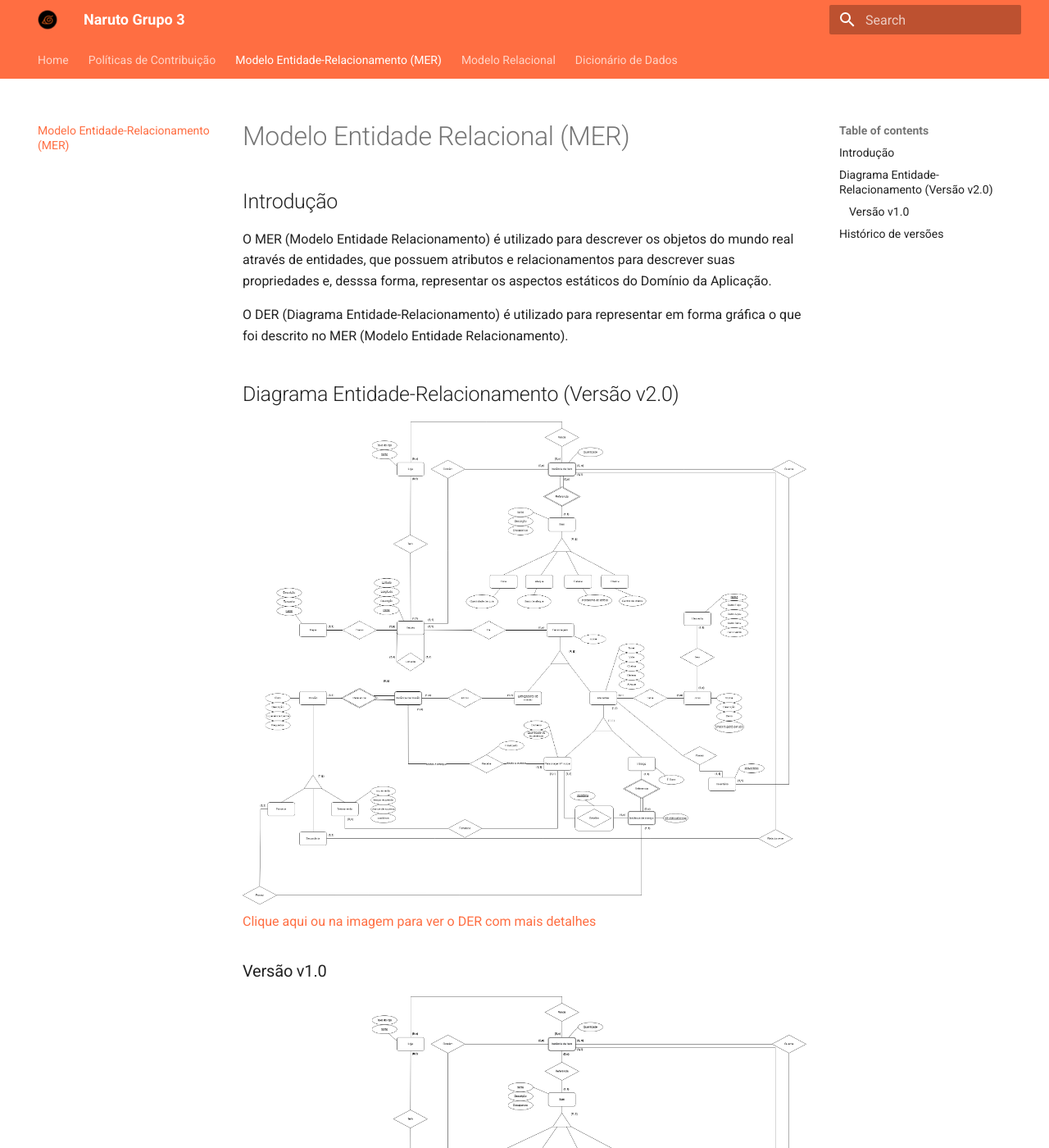
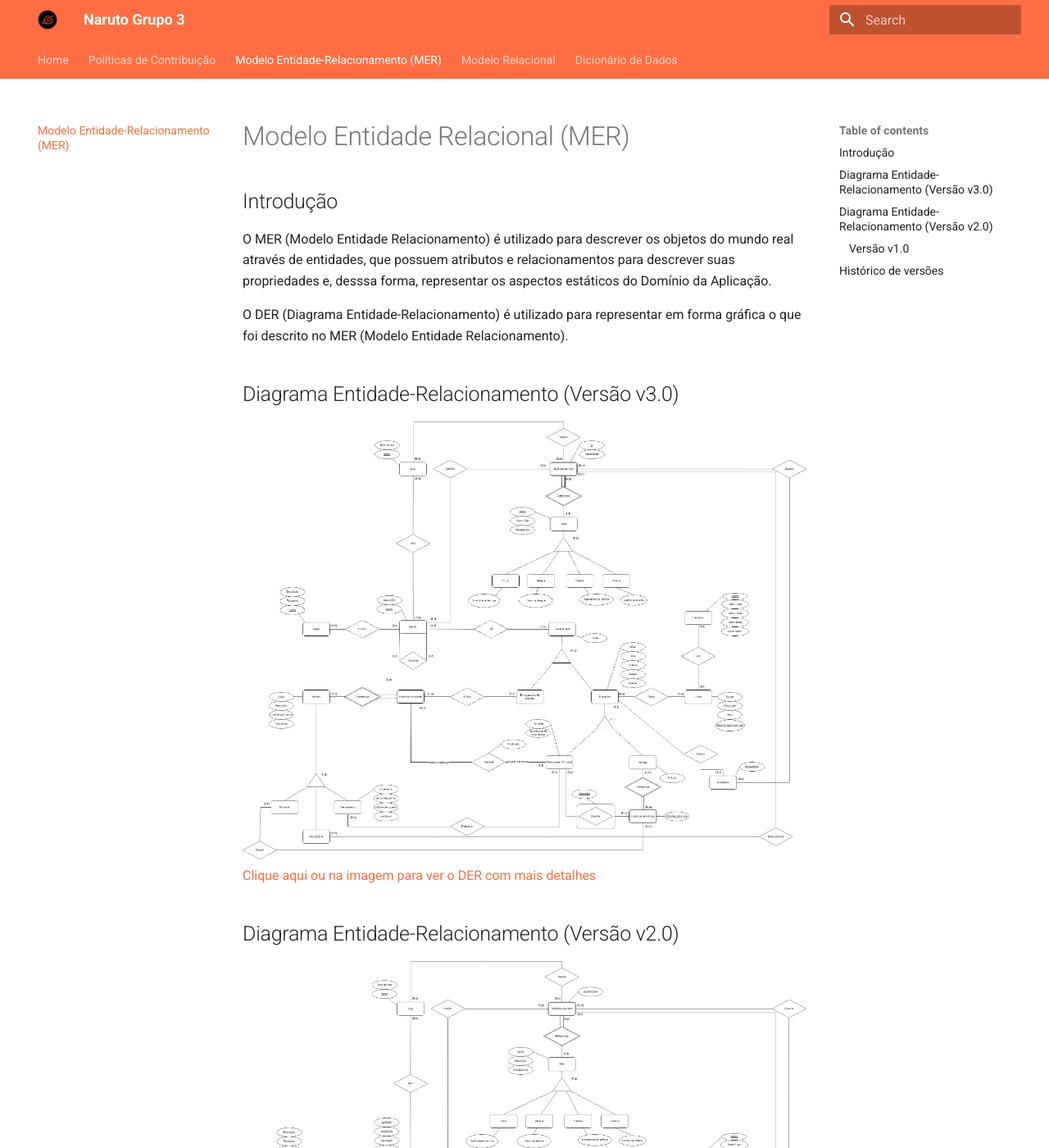
Before and after one commit to SBD1/grupo3_Naruto, an MkDocs documentation site: the page built from documentation/docs/diagrama_entidade_relacionamento.md, in a window 1280 px wide and 1400 px high. Shown: the whole window at 82% size. Built offline with MkDocs 1.6.1 and Material for MkDocs 9.7.7, drawn with Linux system fonts in a browser that asks for light colours; some of the changed text lies outside the part shown.

Commit message:
Atualização do DER conforme avaliação do professor

```diff
--- a/documentation/docs/diagrama_entidade_relacionamento.md
+++ b/documentation/docs/diagrama_entidade_relacionamento.md
@@ -6,10 +6,14 @@ O MER (Modelo Entidade Relacionamento) é utilizado para descrever os objetos do
 
 O DER (Diagrama Entidade-Relacionamento) é utilizado para representar em forma gráfica o que foi descrito no MER (Modelo Entidade Relacionamento).
 
+## Diagrama Entidade-Relacionamento (Versão v3.0)
+
+[![DER Versão 3.0](./images/diagrama-entidade-relacionamento-v3.png)](./images/diagrama-entidade-relacionamento-v3.png)
+[Clique aqui ou na imagem para ver o DER com mais detalhes](./images/diagrama-entidade-relacionamento-v3.png)
+
 ## Diagrama Entidade-Relacionamento (Versão v2.0)
 
 [![DER Versão 2.0](./images/diagrama-entidade-relacionamento-v2.png)](./images/diagrama-entidade-relacionamento-v2.png)
-[Clique aqui ou na imagem para ver o DER com mais detalhes](./images/diagrama-entidade-relacionamento-v2.png)
 
 ### Versão v1.0
 
@@ -21,3 +25,4 @@ O DER (Diagrama Entidade-Relacionamento) é utilizado para representar em forma
 | :--------: | :----: | :--------------------------------: | :------------------: |
 | 28/11/2022 | `1.0`  |    Criação da versão 1.0 do DER    | Todos os integrantes |
 | 28/11/2022 | `2.0`  | Atualização do DER para versão 2.0 |     João Coelho      |
+| 09/01/2022 | `3.0`  | Atualização do DER para versão 3.0 | Todos os integrantes |
```
Also changed, not shown: documentation/docs/images/diagrama-entidade-relacionamento-v3.png (added).
